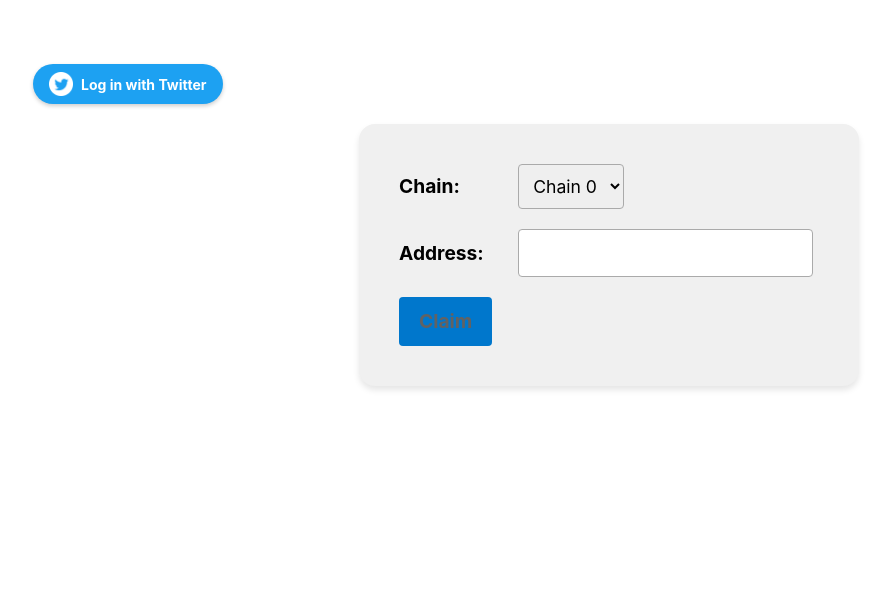
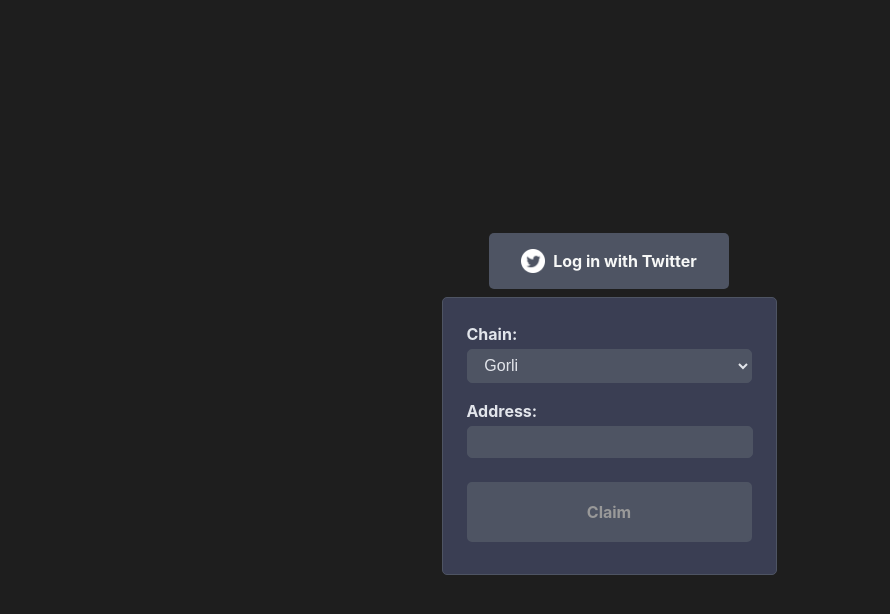
Before and after one commit to tangle-network/webb-faucet, a React (Create React App) app in the folder faucet-frontend/: page / in a window 1280 px wide. Shown: the top 614 px of the page, without its empty margins (31-921 px from the left). Built offline with nearby package versions, Linux system fonts and the light colour scheme.

Commit message:
Rework the simple frontend implementation with a new design

```diff
--- a/faucet-frontend/public/index.html
+++ b/faucet-frontend/public/index.html
@@ -25,6 +25,7 @@
       Learn how to configure a non-root public URL by running `npm run build`.
     -->
     <title>React App</title>
+    <link rel="stylesheet" href="https://unpkg.com/mvp.css@1.12/mvp.css" />
   </head>
   <body>
     <noscript>You need to enable JavaScript to run this app.</noscript>
--- a/faucet-frontend/src/App.css
+++ /dev/null
@@ -1,38 +0,0 @@
-.App {
-  text-align: center;
-}
-
-.App-logo {
-  height: 40vmin;
-  pointer-events: none;
-}
-
-@media (prefers-reduced-motion: no-preference) {
-  .App-logo {
-    animation: App-logo-spin infinite 20s linear;
-  }
-}
-
-.App-header {
-  background-color: #282c34;
-  min-height: 100vh;
-  display: flex;
-  flex-direction: column;
-  align-items: center;
-  justify-content: center;
-  font-size: calc(10px + 2vmin);
-  color: white;
-}
-
-.App-link {
-  color: #61dafb;
-}
-
-@keyframes App-logo-spin {
-  from {
-    transform: rotate(0deg);
-  }
-  to {
-    transform: rotate(360deg);
-  }
-}
--- a/faucet-frontend/src/components/ClaimFundsForm.css
+++ b/faucet-frontend/src/components/ClaimFundsForm.css
@@ -1,63 +1,13 @@
 /* ClaimFundsForm.module.css */
-.formWrapper {
-  display: flex;
-  flex-direction: column;
-  align-items: center;
-  justify-content: center;
-  background-color: #f0f0f0;
-  border-radius: 16px;
-  padding: 40px;
-  box-shadow: 0 4px 6px rgba(0, 0, 0, 0.1);
-  max-width: 500px;
-  margin: 20px auto;
-}
 
-form {
-  display: grid;
-  grid-template-columns: auto auto;
-  gap: 20px;
-  align-items: center;
-  justify-items: start;
+.chain-selector {
   width: 100%;
 }
 
-label {
-  font-size: 1.2em;
-  font-weight: bold;
+.submit-button {
+  width: 100%;
 }
 
-input,
-select {
-  padding: 10px;
-  font-size: 1.1em;
-  border-radius: 4px;
-  border: 1px solid #aaa;
-  outline: none;
+.claim-funds-form {
+  background-color: #3A3E53;
 }
-
-input:focus,
-select:focus {
-  border-color: #0077cc;
-  box-shadow: 0 0 8px rgba(0, 119, 204, 0.2);
-}
-
-button {
-  border-color: #004a7b;
-  font-size: 1.2em;
-  font-weight: bold;
-  padding: 10px 20px;
-  background-color: #0077cc;
-  border: none;
-  border-radius: 4px;
-  color: #626262;
-  cursor: pointer;
-  transition: background-color 0.3s;
-}
-
-button:hover {
-  background-color: #005fa3;
-}
-
-button:active {
-  background-color: #004a7b;
-}
--- a/faucet-frontend/src/components/ClaimFundsForm.tsx
+++ b/faucet-frontend/src/components/ClaimFundsForm.tsx
@@ -1,73 +1,91 @@
-import axios, { AxiosResponse } from 'axios';
-import React, { useState } from 'react';
-import './ClaimFundsForm.css';
+import axios, { AxiosResponse } from "axios";
+import React, { useState } from "react";
+import "./ClaimFundsForm.css";
 
 interface ClaimFundsFormProps {
-  accessToken: string;
+  accessToken: string | null;
 }
 
-const ClaimFundsForm: React.FC<ClaimFundsFormProps> = ({accessToken }) => {
-  const [chain, setChain] = useState<number>(0);
-  const [address, setAddress] = useState<string>('');
+type EvmChain = { Evm: number };
+type SubstrateChain = { Substrate: number };
+type Chain = EvmChain | SubstrateChain;
+
+const ClaimFundsForm: React.FC<ClaimFundsFormProps> = ({ accessToken }) => {
+  const [chain, setChain] = useState<Chain>({ Evm: 5 });
+  const [address, setAddress] = useState<string>("");
 
   const claimFunds = async () => {
     // Implement your claim funds logic here
     let result;
     try {
       const backendUrl = process.env.REACT_APP_BACKEND_URL || "http://localhost:8000";
-      result = await axios.post('/faucet',
+      result = await axios.post(
+        "/faucet",
         JSON.stringify({
           faucet: {
-            address: address,
-            typed_chain_id: String(chain),
+            walletAddress: {
+              type: (chain as EvmChain).Evm
+                ? "ethereum"
+                : (chain as SubstrateChain).Substrate
+                ? "substrate"
+                : "Unknown",
+              value: address,
             },
-          oauth: {
-            access_token: accessToken,
-          }
-        }), {
+            typedChainId: {
+              type: (chain as EvmChain).Evm ? "Evm" : "Substrate",
+              id: (chain as EvmChain).Evm || (chain as SubstrateChain).Substrate,
+            },
+          },
+        }),
+        {
           headers: {
-            'Content-Type': 'application/x-www-form-urlencoded',
-            'Access-Control-Allow-Origin': '*',
-            'Authorization': 'Bearer ' + accessToken,
+            "Content-Type": "application/x-www-form-urlencoded",
+            "Access-Control-Allow-Origin": "*",
+            Authorization: "Bearer " + accessToken,
           },
           baseURL: backendUrl,
         }
       );
     } catch (error) {
       console.error("Error response:");
-      console.error((error as any).response.data);    // ***
-      console.error((error as any).response.status);  // ***
+      console.error((error as any).response.data); // ***
+      console.error((error as any).response.status); // ***
       console.error((error as any).response.headers); // ***
+      alert("Error claiming funds: check the console for more details");
+      return;
     }
 
     // Parse the response and display the result to the user
-    console.log('Funds claimed successfully');
+    console.log("Funds claimed successfully");
     console.log((result as AxiosResponse).data);
 
-    // Reset the form
-    setChain(0);
-    setAddress('');
+    alert("Funds claimed successfully");
   };
 
   const handleSubmit = (event: React.FormEvent<HTMLFormElement>) => {
-    console.log('Submitting form');
+    if (accessToken === null) {
+      console.log("Not logged in");
+      return;
+    }
+    console.log("Submitting form");
     event.preventDefault();
     console.log(`Claiming funds for chain: ${chain}, address: ${address}`);
     claimFunds();
   };
 
   return (
-    <div className="formWrapper">
-      <form onSubmit={handleSubmit}>
+    <form className="claim-funds-form" onSubmit={handleSubmit}>
       <label htmlFor="chain">Chain:</label>
       <select
+        className="chain-selector"
         id="chain"
-          value={chain}
-          onChange={(event) => setChain(Number(event.target.value))}
+        multiple={false}
+        value={JSON.stringify(chain)}
+        onChange={(event) => setChain(JSON.parse(event.target.value) as Chain)}
       >
-          <option value={0}>Chain 0</option>
-          <option value={1}>Chain 1</option>
-          <option value={2}>Chain 2</option>
+        <option value={JSON.stringify({ Evm: 5 })}>Gorli</option>
+        <option value={JSON.stringify({ Evm: 80001 })}>Mumbai</option>
+        <option value={JSON.stringify({ Substrate: 1080 })}>Tangle Standalone</option>
       </select>
 
       <label htmlFor="address">Address:</label>
@@ -78,9 +96,14 @@ const ClaimFundsForm: React.FC<ClaimFundsFormProps> = ({accessToken }) => {
         onChange={(event) => setAddress(event.target.value)}
       />
 
-        <button type="submit">Claim</button>
+      <button
+        className="submit-button"
+        disabled={accessToken === null ? true : false}
+        type="submit"
+      >
+        Claim
+      </button>
     </form>
-    </div>
   );
 };
 
--- a/faucet-frontend/src/components/TwitterAuth.css
+++ b/faucet-frontend/src/components/TwitterAuth.css
@@ -1,28 +1,9 @@
-@tailwind base;
-@tailwind components;
-@tailwind utilities;
-
 .twitter-auth-button {
   display: flex;
   align-items: center;
-  justify-content: center;
-  background-color: #1da1f2;
-  color: white;
+  background: var(--color-bg-secondary);
   border: none;
-  border-radius: 25px;
-  font-size: 14px;
-  font-weight: bold;
-  padding: 8px 16px;
-  cursor: pointer;
-  text-decoration: none;
-  outline: none;
-  box-shadow: 0 2px 4px rgba(0, 0, 0, 0.2);
-  transition: background-color 0.2s, box-shadow 0.2s;
-}
-
-.twitter-auth-button:hover {
-  background-color: #0c84d2;
-  box-shadow: 0 2px 6px rgba(0, 0, 0, 0.3);
+  color: var(--color-link);
 }
 
 .twitter-logo {
@@ -30,3 +11,10 @@
   height: 24px;
   margin-right: 8px;
 }
+
+.twitter-auth {
+  display: flex;
+  flex-direction: column;
+  justify-content: center;
+  align-items: center;
+}
--- a/faucet-frontend/src/components/TwitterAuth.tsx
+++ b/faucet-frontend/src/components/TwitterAuth.tsx
@@ -1,5 +1,5 @@
-import React from 'react';
-import './TwitterAuth.css';
+import React from "react";
+import "./TwitterAuth.css";
 
 interface TwitterAuthProps {
   onLogin: () => void;
@@ -7,6 +7,7 @@ interface TwitterAuthProps {
 
 const TwitterAuth: React.FC<TwitterAuthProps> = ({ onLogin }) => {
   return (
+    <div className="twitter-auth">
       <button className="twitter-auth-button" onClick={onLogin}>
         <img
           src={`${process.env.PUBLIC_URL}/TwitterIconWhite.png`}
@@ -15,6 +16,7 @@ const TwitterAuth: React.FC<TwitterAuthProps> = ({ onLogin }) => {
         />
         Log in with Twitter
       </button>
+    </div>
   );
 };
 
--- a/faucet-frontend/src/index.css
+++ b/faucet-frontend/src/index.css
@@ -1,13 +1,47 @@
+/* Center everything using the MVP.css */
+
+html,
 body {
-  margin: 0;
-  font-family: -apple-system, BlinkMacSystemFont, 'Segoe UI', 'Roboto', 'Oxygen',
-    'Ubuntu', 'Cantarell', 'Fira Sans', 'Droid Sans', 'Helvetica Neue',
-    sans-serif;
-  -webkit-font-smoothing: antialiased;
-  -moz-osx-font-smoothing: grayscale;
+  height: 100%;
+}
+
+body {
+  display: flex;
+  flex-direction: column;
+  justify-content: center;
+  align-items: center;
 }
 
 code {
-  font-family: source-code-pro, Menlo, Monaco, Consolas, 'Courier New',
-    monospace;
+  font-family: source-code-pro, Menlo, Monaco, Consolas, "Courier New", monospace;
 }
+
+:root {
+  --active-brightness: 0.85;
+  --border-radius: 5px;
+  --box-shadow: 0px 0px 0px;
+  --color-accent: #4E5463;
+  --color-bg: #1E1E1E;
+  --color-bg-secondary: #4E5463;
+  --color-link: #F7F8F7;
+  --color-secondary: #920de9;
+  --color-secondary-accent: #920de90b;
+  --color-shadow: #1E1E1E;
+  --color-table: #118bee;
+  --color-text: #E2E5EB;
+  --color-text-secondary: #999;
+  --font-family: -apple-system, BlinkMacSystemFont, "Segoe UI", Roboto, Oxygen-Sans, Ubuntu, Cantarell, "Helvetica Neue", sans-serif;
+  --hover-brightness: 1.2;
+  --justify-important: center;
+  --justify-normal: left;
+  --line-height: 1.5;
+  --width-card: 285px;
+  --width-card-medium: 460px;
+  --width-card-wide: 800px;
+  --width-content: 1080px;
+}
+
+input, textarea, select {
+  background-color: var(--color-bg-secondary);
+  color: var(--color-text);
+}
--- a/faucet-frontend/src/pages/Home.tsx
+++ b/faucet-frontend/src/pages/Home.tsx
@@ -1,100 +1,65 @@
-import React, { useEffect } from 'react'
-import queryString from 'query-string'
-import TwitterAuth from '../components/TwitterAuth'
-import axios from 'axios'
-import ClaimFundsForm from '../components/ClaimFundsForm'
+import React, { useEffect } from "react";
+import queryString from "query-string";
+import TwitterAuth from "../components/TwitterAuth";
+import axios from "axios";
+import ClaimFundsForm from "../components/ClaimFundsForm";
 
 const postData = async (code: string) => {
-  const client_id = process.env.REACT_APP_TWITTER_CLIENT_ID || ''
-  const publicUrl = process.env.PUBLIC_URL || 'http://localhost:3000'
-  console.log('publicUrl', publicUrl)
+  const client_id = process.env.REACT_APP_TWITTER_CLIENT_ID || "";
+  const publicUrl = process.env.PUBLIC_URL || "http://localhost:3000";
+  console.log("publicUrl", publicUrl);
   const response = await axios.post(
     // This will be proxied to https:
     // "https://api.twitter.com/2/oauth2/token"
-    '/2/oauth2/token',
+    "/2/oauth2/token",
     {
       code,
-      grant_type: 'authorization_code',
+      grant_type: "authorization_code",
       client_id: client_id,
       redirect_uri: publicUrl,
-      code_verifier: 'challenge',
+      code_verifier: "challenge",
     },
     {
       baseURL: publicUrl,
       headers: {
-        'Content-Type': 'application/x-www-form-urlencoded',
+        "Content-Type": "application/x-www-form-urlencoded",
       },
     }
-  )
-  return response.data
-}
-
-const authenticate = async (accessToken: string) => {
-  const response = await axios.get(
-    `/auth/twitter/?access_token=${accessToken}`,
-    {
-      baseURL: process.env.REACT_APP_BACKEND_URL || 'http://localhost:8000',
-    }
-  )
-  console.log(response)
-  return response.data
-}
+  );
+  return response.data;
+};
 
 const Home: React.FC = () => {
-  const [accessToken, setAccessToken] = React.useState<string | null>(null)
-  const [refreshToken, setRefreshToken] = React.useState<string | null>(null)
-  const [scope, setScope] = React.useState<string | null>(null)
-  const query = queryString.parse(window.location.search)
-  const code = query.code
-  const state = query.state
+  const [accessToken, setAccessToken] = React.useState<string | null>(null);
+  const [refreshToken, setRefreshToken] = React.useState<string | null>(null);
+  const query = queryString.parse(window.location.search);
+  const code = query.code;
 
   const onLogin = async () => {
-    const backendUrl =
-      process.env.REACT_APP_BACKEND_URL || 'http://localhost:8000'
-    window.location.assign(`${backendUrl}/login/twitter`)
-  }
+    const backendUrl = process.env.REACT_APP_BACKEND_URL || "http://localhost:8000";
+    window.location.assign(`${backendUrl}/login/twitter`);
+  };
 
   useEffect(() => {
     async function fetchData() {
-      if (code && state) {
-        const data = await postData(code as string)
-        setAccessToken(data.access_token)
-        setRefreshToken(data.refresh_token)
-        setScope(data.scope)
-        const authenticateResponse = await authenticate(data.access_token)
-        console.log(authenticateResponse)
+      if (code && !accessToken && !refreshToken) {
+        const data = await postData(code as string);
+        setAccessToken(data.access_token);
+        setRefreshToken(data.refresh_token);
       }
     }
 
-    fetchData()
-  }, [code, state])
+    fetchData();
+  }, [code, accessToken, refreshToken]);
 
   return (
-    <div style={{ margin: '32px', padding: '32px' }}>
-      <TwitterAuth onLogin={onLogin} />
-      {code && state ? (
-        <div style={{ marginTop: '32px' }}>
-          <p>
-            <strong>Code:</strong> {code}
-          </p>
-          <p>
-            <strong>State:</strong> {state}
-          </p>
-        </div>
+    <div style={{ margin: "32px", padding: "32px" }}>
+      {!accessToken && !refreshToken ? (
+        <TwitterAuth onLogin={onLogin} />
       ) : null}
-      {accessToken && refreshToken ? (
-        <div style={{ marginTop: '32px' }}>
-          <p>
-            <strong>Access Token:</strong> {accessToken}
-          </p>
-          <p>
-            <strong>Refresh Token:</strong> {refreshToken}
-          </p>
-        </div>
-      ) : null}
-      <ClaimFundsForm accessToken={accessToken || ''} />
+      <ClaimFundsForm accessToken={accessToken} />
     </div>
-  )
-}
+  );
+};
 
-export default Home
+export default Home;
--- a/faucet-frontend/src/reportWebVitals.ts
+++ b/faucet-frontend/src/reportWebVitals.ts
@@ -1,8 +1,8 @@
-import { ReportHandler } from 'web-vitals';
+import { ReportHandler } from "web-vitals";
 
 const reportWebVitals = (onPerfEntry?: ReportHandler) => {
   if (onPerfEntry && onPerfEntry instanceof Function) {
-    import('web-vitals').then(({ getCLS, getFID, getFCP, getLCP, getTTFB }) => {
+    import("web-vitals").then(({ getCLS, getFID, getFCP, getLCP, getTTFB }) => {
       getCLS(onPerfEntry);
       getFID(onPerfEntry);
       getFCP(onPerfEntry);
```
Also changed, not shown: faucet-frontend/src/App.tsx (+4 -4 lines), faucet-frontend/src/index.tsx (+6 -8 lines), faucet-frontend/src/setupTests.ts (+1 -1 lines), 1 other file (tests, documents, lock files or other folders). Lines whose indentation alone changed are shown as unchanged.
